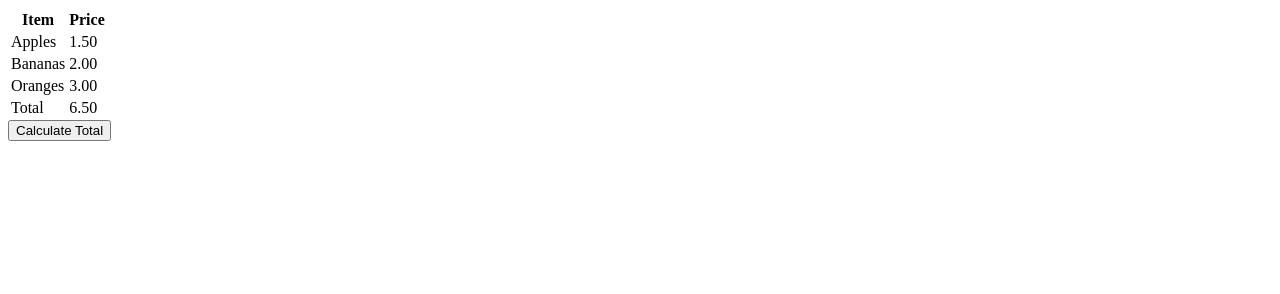
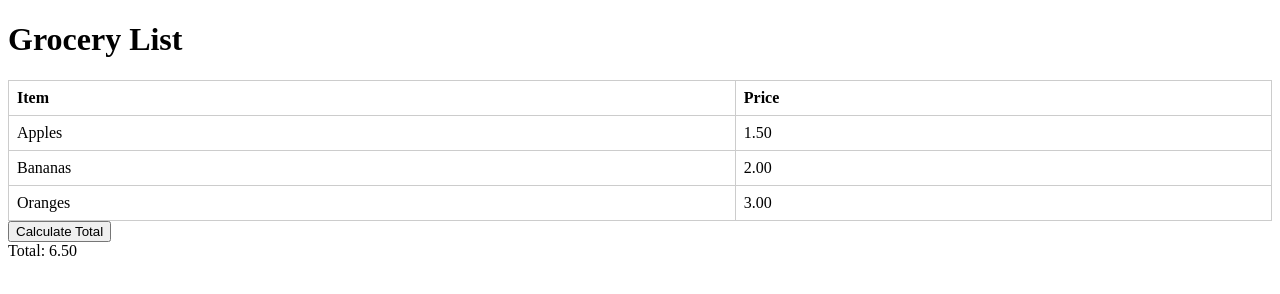
Before and after one commit to acciojob/grofers-checkout-jaisaipothula, a website: page main.html in a window 1280 px wide. Both pictures are taken after a click on the button "Calculate Total". Drawn offline with Linux system fonts and the light colour scheme.

Commit message:
created a submission

```diff
--- a/main.html
+++ b/main.html
@@ -1,9 +1,26 @@
 <!DOCTYPE html>
-<html>
+<html lang="en">
 <head>
+    <meta charset="UTF-8">
+    <meta name="viewport" content="width=device-width, initial-scale=1.0">
     <title>Grocery Checkout</title>
+    <style>
+        table {
+            width: 100%;
+            border-collapse: collapse;
+        }
+        th, td {
+            border: 1px solid #ccc;
+            padding: 8px;
+            text-align: left;
+        }
+        .price {
+            contenteditable: true; /* Make prices editable */
+        }
+    </style>
 </head>
 <body>
+    <h1>Grocery List</h1>
     <table id="groceryTable">
         <tr>
             <th>Item</th>
@@ -11,48 +28,31 @@
         </tr>
         <tr class="item">
             <td>Apples</td>
-            <td class="prices">1.50</td>
+            <td class="price">1.50</td>
         </tr>
         <tr class="item">
             <td>Bananas</td>
-            <td class="prices">2.00</td>
+            <td class="price">2.00</td>
         </tr>
         <tr class="item">
             <td>Oranges</td>
-            <td class="prices">3.00</td>
+            <td class="price">3.00</td>
         </tr>
     </table>
     <button onclick="calculateTotal()">Calculate Total</button>
+    <div id="ans"></div>
 
     <script>
         function calculateTotal() {
-            // Select all elements with the class "prices"
-            const prices = document.querySelectorAll('.prices');
-
-            // Initialize total variable
+            const prices = document.querySelectorAll('.price');
             let total = 0;
 
-            // Loop through each price element and sum their values
             prices.forEach(price => {
-                total += parseFloat(price.innerText); // Convert string to float and add to total
+                total += parseFloat(price.innerText) || 0; // Convert string to float
             });
 
-            // Create a new row for the total
-            const table = document.getElementById('groceryTable');
-            const newRow = document.createElement('tr');
-
-            // Create cells for the new row
-            const cell1 = document.createElement('td');
-            cell1.innerText = 'Total'; // Label for the total row
-            const cell2 = document.createElement('td');
-            cell2.innerText = total.toFixed(2); // Format total to 2 decimal places
-
-            // Append cells to the new row
-            newRow.appendChild(cell1);
-            newRow.appendChild(cell2);
-
-            // Append the new row to the table
-            table.appendChild(newRow);
+            // Display total in the #ans div
+            document.getElementById('ans').innerText = `Total: ${total.toFixed(2)}`;
         }
     </script>
 </body>
```
